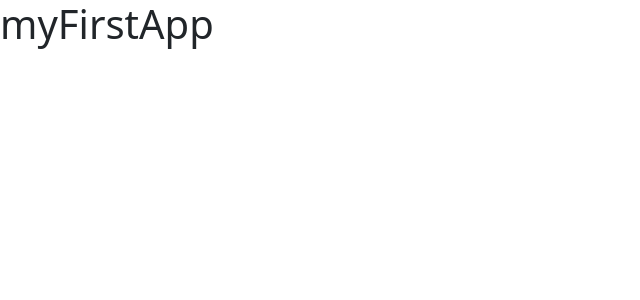
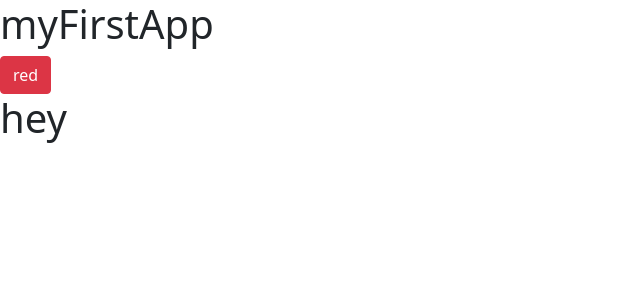
Before and after one commit to amalmtahri/learn_Angular, an Angular app: page / in a window 1280 px wide. Shown: the top 300 px of the page, without its empty margins (0-640 px from the left). Built offline with nearby package versions, Linux system fonts and the light colour scheme.

Commit message:
same change

```diff
--- a/src/app/app.component.html
+++ b/src/app/app.component.html
@@ -1 +1,3 @@
 <h1>{{title}}</h1>
+<button class="btn btn-danger">red</button>
+<events-list></events-list>
--- a/src/app/app.module.ts
+++ b/src/app/app.module.ts
@@ -2,10 +2,12 @@ import { NgModule } from '@angular/core';
 import { BrowserModule } from '@angular/platform-browser';
 
 import { AppComponent } from './app.component';
+import { EventsListComponent } from './events/events-list.component';
 
 @NgModule({
   declarations: [
-    AppComponent
+    AppComponent,
+    EventsListComponent
   ],
   imports: [
     BrowserModule
--- /dev/null
+++ b/src/app/events/events.component.html
@@ -0,0 +1 @@
+<h1>hey</h1>
```
Also changed, not shown: src/app/events/events-list.component.ts (added, +10 -0 lines).
